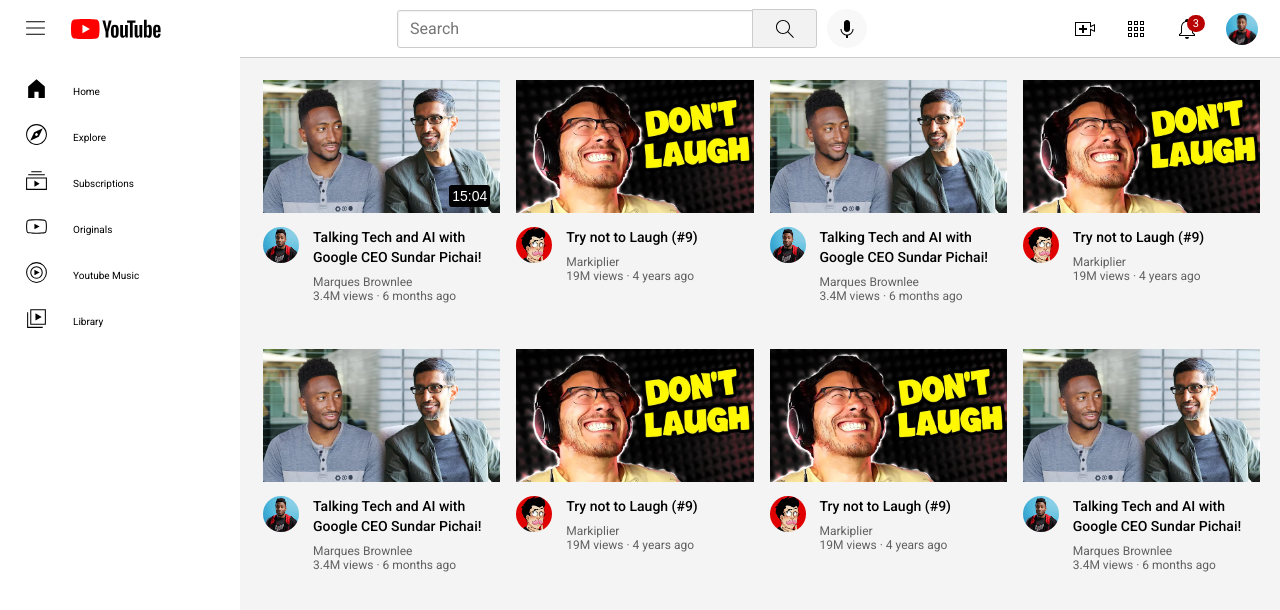
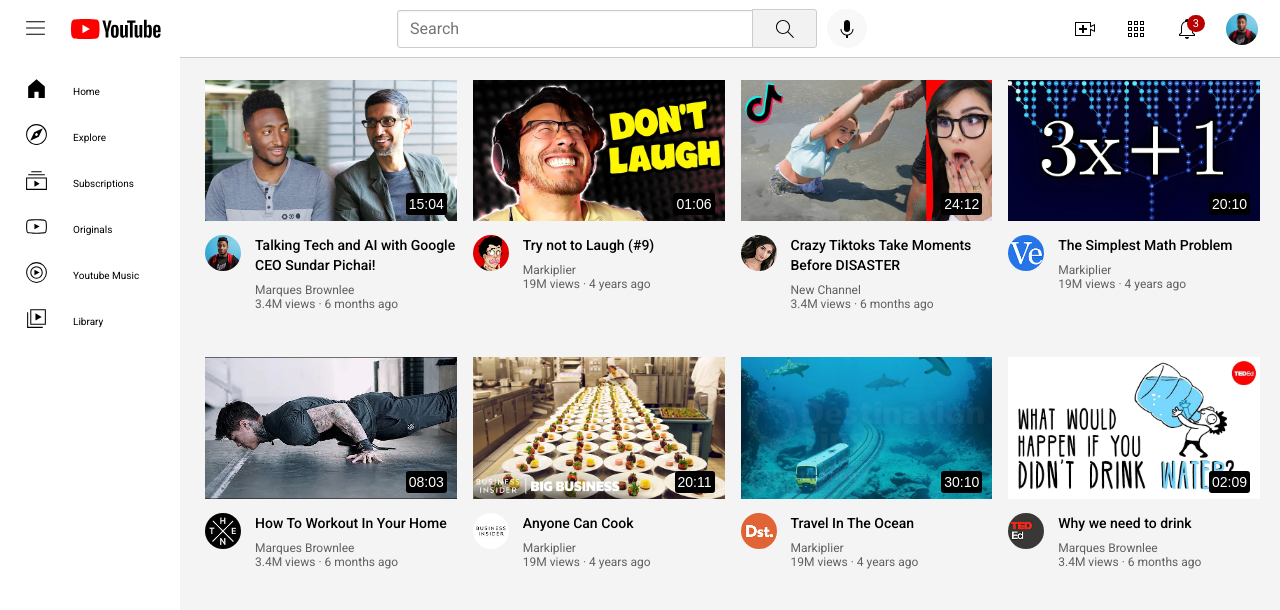
Before and after one commit to congvt109/web-basic, a plain HTML site: page html-css-course/youtube-project/youtube.html in a window 1280 px wide. Drawn offline with Linux system fonts and the light colour scheme.

Commit message:
feat(12): Fix some bug in ytb-layout and Happy New Year 2023

```diff
--- a/html-css-course/youtube-project/styles/general.css
+++ b/html-css-course/youtube-project/styles/general.css
@@ -12,6 +12,6 @@ body {
 
 @media (min-width: 1200.1px) {
   body {
-    margin-left: 168px;
+    margin-left: 110px;
   }
 }
--- a/html-css-course/youtube-project/styles/header.css
+++ b/html-css-course/youtube-project/styles/header.css
@@ -64,7 +64,7 @@
   max-width: 470px; /*khi kéo browser to hết cỡ, search bar cũng chỉ giới hạn độ lớn*/
   display: flex;
   align-items: center;
-  min-width: 30px;
+  /* min-width: 30px; */
 }
 
 .search-bar {
--- a/html-css-course/youtube-project/styles/sidebar.css
+++ b/html-css-course/youtube-project/styles/sidebar.css
@@ -82,7 +82,7 @@
     bottom: 0;
     top: 55px;
     background-color: white;
-    width: 240px;
+    width: 180px;
     z-index: 200;
     padding-top: 13px;
   }
--- a/html-css-course/youtube-project/youtube.html
+++ b/html-css-course/youtube-project/youtube.html
@@ -98,6 +98,7 @@
       <div class="video-preview">
         <div class="thumnail-row">
           <img class="thumnails" src="./img/thumbnail-2.webp" alt="dont-laugh">
+          <div class="video-time">01:06</div>
         </div>
         <div class="video-info-grid">
           <div class="channel-picture">
@@ -112,14 +113,47 @@
       </div>
       <div class="video-preview">
         <div class="thumnail-row">
-          <img class="thumnails" src="./img/thumbnail-1.webp" alt="dont-laugh">
+          <img class="thumnails" src="./img/thumbnail-3.webp" alt="dont-laugh">
+          <div class="video-time">24:12</div>
         </div>
         <div class="video-info-grid">
           <div class="channel-picture">
-            <img class="profile-picture" src="./img/channel-1.jpeg" alt="channel-1" class="channel-1">
+            <img class="profile-picture" src="./img/channel-3.jpeg" alt="channel-1" class="channel-1">
           </div>
           <div class="video-info">
-            <p class="video-title">Talking Tech and AI with Google CEO Sundar Pichai!</p>
+            <p class="video-title">Crazy Tiktoks Take Moments Before DISASTER</p>
+            <p class="video-author">New Channel</p>
+            <p class="video-stats">3.4M views &#183; 6 months ago</p>
+          </div>
+        </div>
+      </div>
+      <div class="video-preview">
+        <div class="thumnail-row">
+          <img class="thumnails" src="./img/thumbnail-4.webp" alt="dont-laugh">
+          <div class="video-time">20:10</div>
+        </div>
+        <div class="video-info-grid">
+          <div class="channel-picture">
+            <img class="profile-picture" src="./img/channel-4.jpeg" alt="dont-laugh-channel">
+          </div>
+          <div class="video-info">
+            <p class="video-title">The Simplest Math Problem</p>
+            <p class="video-author">Markiplier</p>
+            <p class="video-stats">19M views &#183; 4 years ago</p>
+          </div>
+        </div>
+      </div>
+      <div class="video-preview">
+        <div class="thumnail-row">
+          <img class="thumnails" src="./img/thumbnail-9.webp" alt="dont-laugh">
+          <div class="video-time">08:03</div>
+        </div>
+        <div class="video-info-grid">
+          <div class="channel-picture">
+            <img class="profile-picture" src="./img/channel-9.jpeg" alt="channel-1" class="channel-1">
+          </div>
+          <div class="video-info">
+            <p class="video-title">How To Workout In Your Home</p>
             <p class="video-author">Marques Brownlee</p>
             <p class="video-stats">3.4M views &#183; 6 months ago</p>
           </div>
@@ -127,14 +161,15 @@
       </div>
       <div class="video-preview">
         <div class="thumnail-row">
-          <img class="thumnails" src="./img/thumbnail-2.webp" alt="dont-laugh">
+          <img class="thumnails" src="./img/thumbnail-10.webp" alt="dont-laugh">
+          <div class="video-time">20:11</div>
         </div>
         <div class="video-info-grid">
           <div class="channel-picture">
-            <img class="profile-picture" src="./img/channel-2.jpeg" alt="dont-laugh-channel">
+            <img class="profile-picture" src="./img/channel-10.jpeg" alt="dont-laugh-channel">
           </div>
           <div class="video-info">
-            <p class="video-title">Try not to Laugh (#9)</p>
+            <p class="video-title">Anyone Can Cook</p>
             <p class="video-author">Markiplier</p>
             <p class="video-stats">19M views &#183; 4 years ago</p>
           </div>
@@ -142,29 +177,15 @@
       </div>
       <div class="video-preview">
         <div class="thumnail-row">
-          <img class="thumnails" src="./img/thumbnail-1.webp" alt="dont-laugh">
+          <img class="thumnails" src="./img/thumbnail-11.webp" alt="dont-laugh">
+          <div class="video-time">30:10</div>
         </div>
         <div class="video-info-grid">
           <div class="channel-picture">
-            <img class="profile-picture" src="./img/channel-1.jpeg" alt="channel-1" class="channel-1">
+            <img class="profile-picture" src="./img/channel-11.jpeg" alt="dont-laugh-channel">
           </div>
           <div class="video-info">
-            <p class="video-title">Talking Tech and AI with Google CEO Sundar Pichai!</p>
-            <p class="video-author">Marques Brownlee</p>
-            <p class="video-stats">3.4M views &#183; 6 months ago</p>
-          </div>
-        </div>
-      </div>
-      <div class="video-preview">
-        <div class="thumnail-row">
-          <img class="thumnails" src="./img/thumbnail-2.webp" alt="dont-laugh">
-        </div>
-        <div class="video-info-grid">
-          <div class="channel-picture">
-            <img class="profile-picture" src="./img/channel-2.jpeg" alt="dont-laugh-channel">
-          </div>
-          <div class="video-info">
-            <p class="video-title">Try not to Laugh (#9)</p>
+            <p class="video-title">Travel In The Ocean</p>
             <p class="video-author">Markiplier</p>
             <p class="video-stats">19M views &#183; 4 years ago</p>
           </div>
@@ -172,95 +193,20 @@
       </div>
       <div class="video-preview">
         <div class="thumnail-row">
-          <img class="thumnails" src="./img/thumbnail-2.webp" alt="dont-laugh">
+          <img class="thumnails" src="./img/thumbnail-12.webp" alt="dont-laugh">
+          <div class="video-time">02:09</div>
         </div>
         <div class="video-info-grid">
           <div class="channel-picture">
-            <img class="profile-picture" src="./img/channel-2.jpeg" alt="dont-laugh-channel">
+            <img class="profile-picture" src="./img/channel-12.jpeg" alt="channel-1" class="channel-1">
           </div>
           <div class="video-info">
-            <p class="video-title">Try not to Laugh (#9)</p>
-            <p class="video-author">Markiplier</p>
-            <p class="video-stats">19M views &#183; 4 years ago</p>
-          </div>
-        </div>
-      </div>
-      <div class="video-preview">
-        <div class="thumnail-row">
-          <img class="thumnails" src="./img/thumbnail-1.webp" alt="dont-laugh">
-        </div>
-        <div class="video-info-grid">
-          <div class="channel-picture">
-            <img class="profile-picture" src="./img/channel-1.jpeg" alt="channel-1" class="channel-1">
-          </div>
-          <div class="video-info">
-            <p class="video-title">Talking Tech and AI with Google CEO Sundar Pichai!</p>
+            <p class="video-title">Why we need to drink</p>
             <p class="video-author">Marques Brownlee</p>
             <p class="video-stats">3.4M views &#183; 6 months ago</p>
           </div>
         </div>
       </div>
-      <!-- <div class="video-preview">
-        <div class="thumnail-row">
-          <img class="thumnails" src="./img/thumbnail-2.webp" alt="dont-laugh">
-        </div>
-        <div class="video-info-grid">
-          <div class="channel-picture">
-            <img class="profile-picture" src="./img/channel-2.jpeg" alt="dont-laugh-channel">
-          </div>
-          <div class="video-info">
-            <p class="video-title">Try not to Laugh (#9)</p>
-            <p class="video-author">Markiplier</p>
-            <p class="video-stats">19M views &#183; 4 years ago</p>
-          </div>
-        </div>
-      </div>
-      <div class="video-preview">
-        <div class="thumnail-row">
-          <img class="thumnails" src="./img/thumbnail-2.webp" alt="dont-laugh">
-        </div>
-        <div class="video-info-grid">
-          <div class="channel-picture">
-            <img class="profile-picture" src="./img/channel-2.jpeg" alt="dont-laugh-channel">
-          </div>
-          <div class="video-info">
-            <p class="video-title">Try not to Laugh (#9)</p>
-            <p class="video-author">Markiplier</p>
-            <p class="video-stats">19M views &#183; 4 years ago</p>
-          </div>
-        </div>
-      </div>
-      <div class="video-preview">
-        <div class="thumnail-row">
-          <img class="thumnails" src="./img/thumbnail-1.webp" alt="dont-laugh">
-        </div>
-        <div class="video-info-grid">
-          <div class="channel-picture">
-            <img class="profile-picture" src="./img/channel-1.jpeg" alt="channel-1" class="channel-1">
-          </div>
-          <div class="video-info">
-            <p class="video-title">Talking Tech and AI with Google CEO Sundar Pichai!</p>
-            <p class="video-author">Marques Brownlee</p>
-            <p class="video-stats">3.4M views &#183; 6 months ago</p>
-          </div>
-        </div>
-      </div>
-      <div class="video-preview">
-        <div class="thumnail-row">
-          <img class="thumnails" src="./img/thumbnail-2.webp" alt="dont-laugh">
-        </div>
-        <div class="video-info-grid">
-          <div class="channel-picture">
-            <img class="profile-picture" src="./img/channel-2.jpeg" alt="dont-laugh-channel">
-          </div>
-          <div class="video-info">
-            <p class="video-title">Try not to Laugh (#9)</p>
-            <p class="video-author">Markiplier</p>
-            <p class="video-stats">19M views &#183; 4 years ago</p>
-          </div>
-        </div>
-      </div> -->
-
     </section>
   </main>
 </body>
```
Also changed, not shown: html-css-course/youtube-project/img/channel-10.jpeg (added), html-css-course/youtube-project/img/channel-11.jpeg (added), html-css-course/youtube-project/img/channel-12.jpeg (added), html-css-course/youtube-project/img/channel-3.jpeg (added), html-css-course/youtube-project/img/channel-4.jpeg (added), html-css-course/youtube-project/img/channel-9.jpeg (added), html-css-course/youtube-project/img/thumbnail-10.webp (added), html-css-course/youtube-project/img/thumbnail-11.webp (added), html-css-course/youtube-project/img/thumbnail-12.webp (added), html-css-course/youtube-project/img/thumbnail-3.webp (added), html-css-course/youtube-project/img/thumbnail-4.webp (added), html-css-course/youtube-project/img/thumbnail-9.webp (added).
